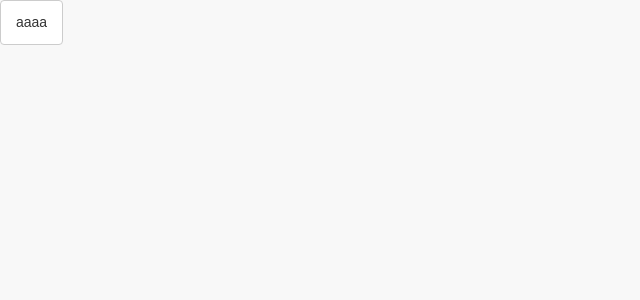
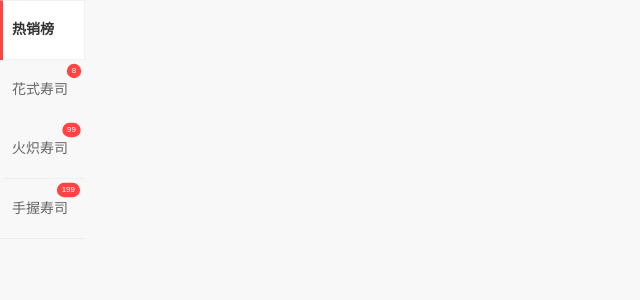
Before and after one commit to Edward-1020/sj-ui, a Vue app: page / in a window 1280 px wide. Shown: the top 300 px of the page, without its empty margins (0-640 px from the left). Built offline with nearby package versions, Linux system fonts and the light colour scheme.

Commit message:
init card component

```diff
--- a/src/App.vue
+++ b/src/App.vue
@@ -1,25 +1,28 @@
 <template>
   <div id="app">
-    <sj-button @click="handleClick" type="default">aaaa</sj-button>
+    <sj-badge-group :activeKey="num">
+      <sj-badge title="热销榜" @click="num = 0"></sj-badge>
+      <sj-badge title="花式寿司" @click="num = 1" info="8"></sj-badge>
+      <sj-badge title="火炽寿司" @click="num = 2" info="99"></sj-badge>
+      <sj-badge title="手握寿司" @click="num = 3" info="199"></sj-badge>
+    </sj-badge-group>
   </div>
 </template>
 
 <script>
-import Dialog from './package/dialog'
-import Button from './package/button'
+import Badge from './package/badge'
+import BadgeGroup from './package/badge-group'
 
 export default {
   name: 'app',
-  methods: {
-    handleClick () {
-      Dialog.confirm({
-        title: '标题',
-        message: '弹窗内容'
-      })
+  data () {
+    return {
+      num: 0
     }
   },
   components: {
-    [Button.name]: Button
+    [Badge.name]: Badge,
+    [BadgeGroup.name]: BadgeGroup
   }
 }
 </script>
--- a/src/main.js
+++ b/src/main.js
@@ -5,7 +5,7 @@ import './scss/base.scss'
 import './scss/reset.scss'
 import './scss/button.scss'
 import './scss/popup.scss'
-import './scss/dialog.scss'
+import './scss/badge.scss'
 
 Vue.config.productionTip = false
 
--- a/src/scss/badge.scss
+++ b/src/scss/badge.scss
@@ -23,7 +23,7 @@
 
 .sj-badge--select {
   font-weight: bold;
-  color: $text-bold;
+  color: $text-color;
   border-color: $red;
   background-color: $white;
 
```
Also changed, not shown: src/package/card/index.vue (added, +43 -0 lines).
